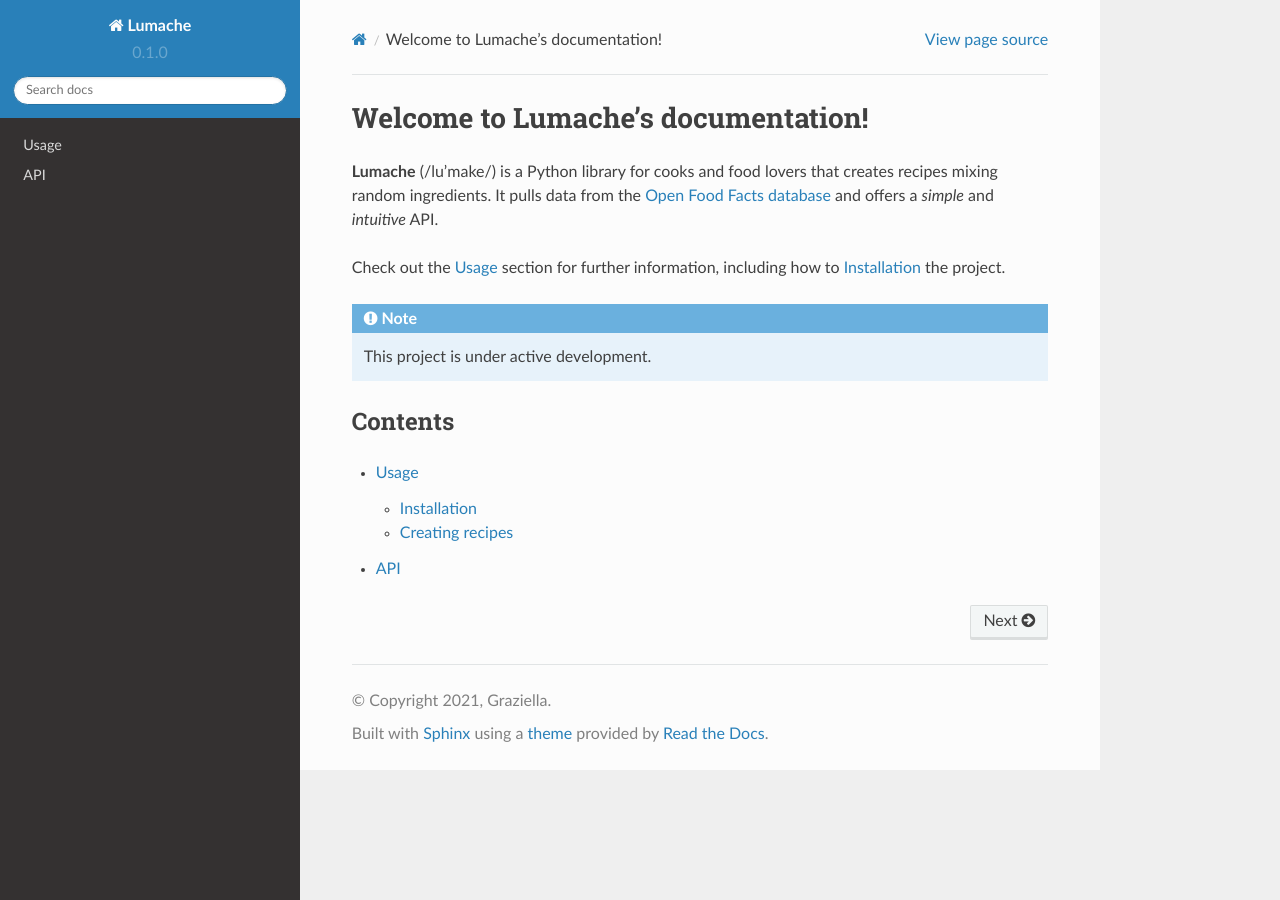
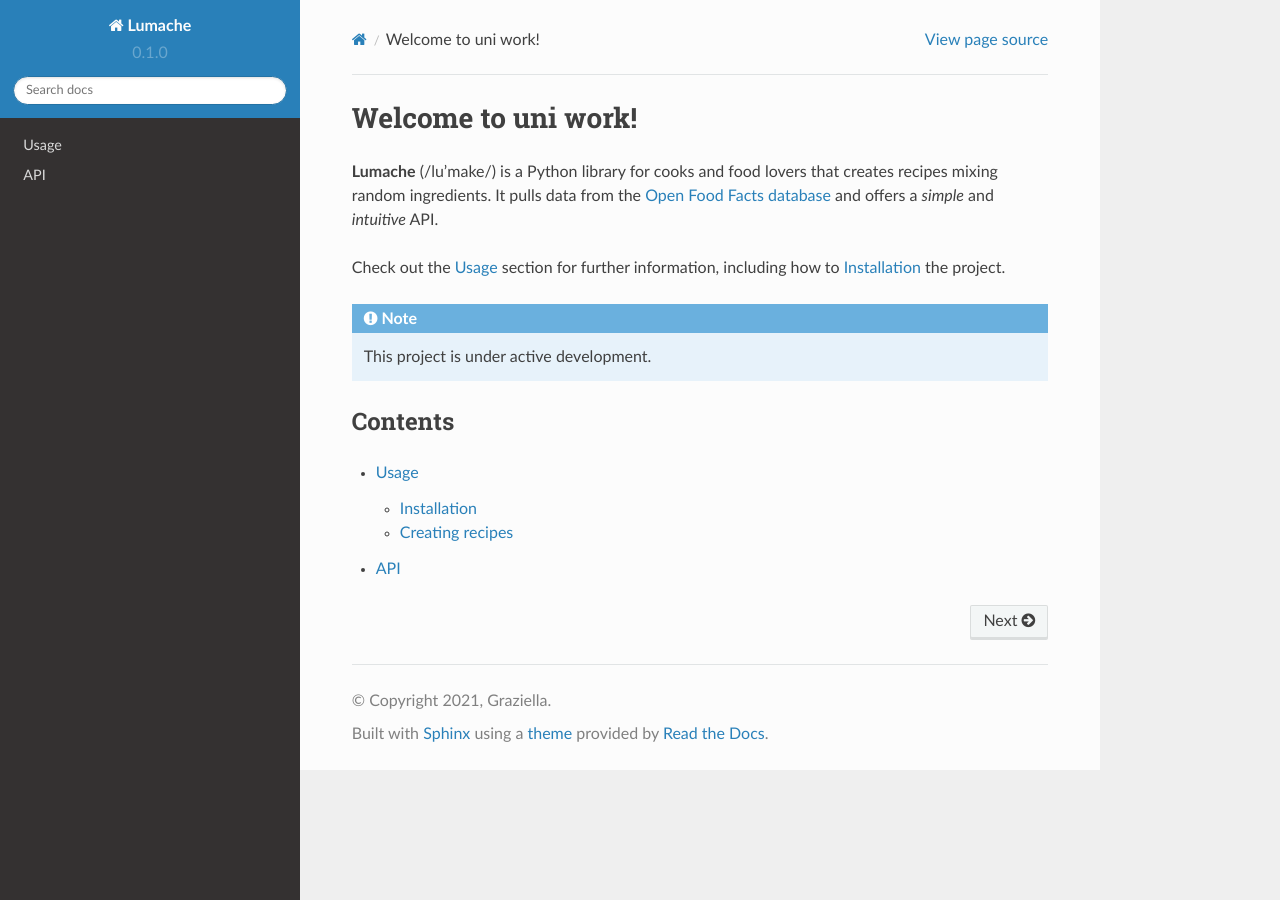
Before and after one commit to 5horty/tutorial, a Sphinx documentation site: the page built from docs/source/index.rst, in a window 1280 px wide. Built offline with Sphinx 7.4.7 and the Read the Docs theme 2.0.0, drawn with Linux system fonts in a browser that asks for light colours.

Commit message:
Update index.rst

```diff
--- a/docs/source/index.rst
+++ b/docs/source/index.rst
@@ -1,4 +1,4 @@
-Welcome to Lumache's documentation!
+Welcome to uni work!
 ===================================
 
 **Lumache** (/lu'make/) is a Python library for cooks and food lovers
```
